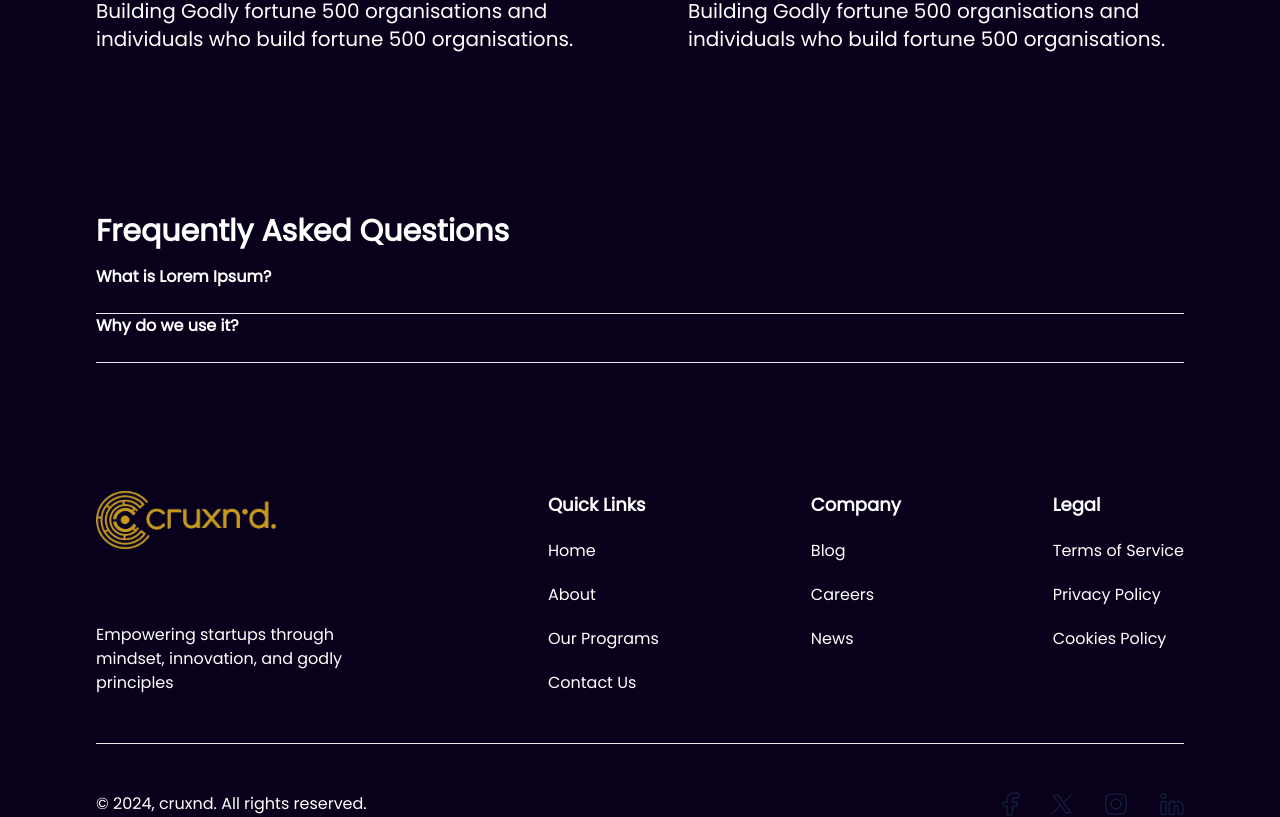
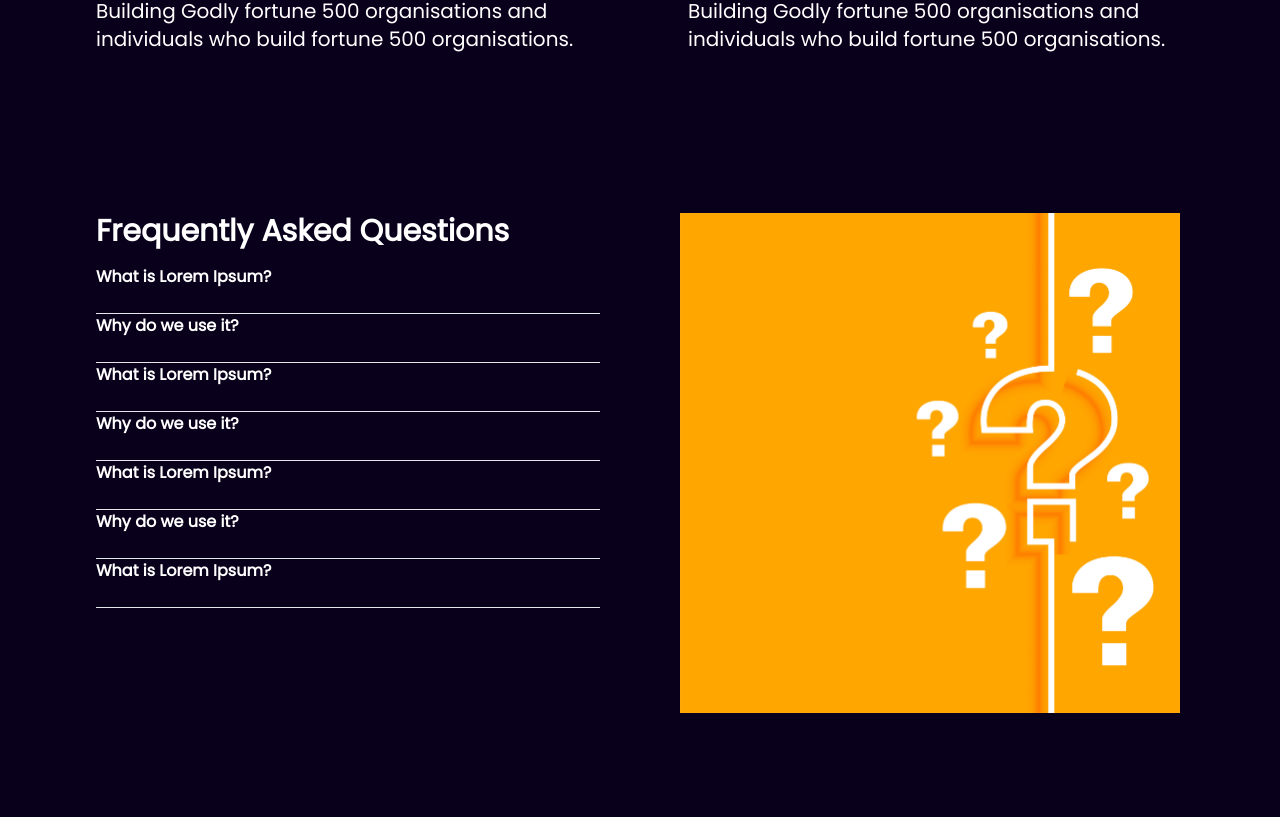
Before and after one commit to cruxnd/cruxnd, a Next.js app: page /about_us in a window 1280 px wide. Shown: the part 1570-2387 px from the top of the page. Built offline with nearby package versions, Linux system fonts and the light colour scheme.

Commit message:
Worked on the FAq

```diff
--- a/components/AboutHero.tsx
+++ b/components/AboutHero.tsx
@@ -2,7 +2,7 @@ import Image from "next/image";
 
 export default function AboutHero() {
   return (
-    <div className="px-6 md:px-12 lg:px-24 lg:py-20 h-[calc(100vh-85px)] relative flex items-center justify-center bg-[url('/images/herobg.jpg')]">
+    <div className="px-6 md:px-12 lg:px-24 lg:py-20 h-[calc(100vh-85px)] relative flex items-center justify-center bg-[url('/images/bg.svg')] bg-no-repeat bg-cover">
       <div className="absolute top-12 lg:top-[150px] left-6 lg:left-[200px] px-12 py-6 border-2 md:border-4 lg:border-2 hover:font-semibold cursor-pointer rounded-full text-center text-sm md:text-3xl lg:text-xl">
         Who are we?
       </div>
--- a/components/Faqs.tsx
+++ b/components/Faqs.tsx
@@ -1,7 +1,7 @@
 "use client";
 
+import Image from "next/image";
 import { useState } from "react";
-
 
 interface FaqItem {
   question: string;
@@ -19,17 +19,45 @@ const faqData: FaqItem[] = [
     answer:
       "It is a long established fact that a reader will be distracted by the readable content of a page when looking at its layout.",
   },
+  {
+    question: "What is Lorem Ipsum?",
+    answer:
+      "Lorem Ipsum is simply dummy text of the printing and typesetting industry.",
+  },
+  {
+    question: "Why do we use it?",
+    answer:
+      "It is a long established fact that a reader will be distracted by the readable content of a page when looking at its layout.",
+  },
+  {
+    question: "What is Lorem Ipsum?",
+    answer:
+      "Lorem Ipsum is simply dummy text of the printing and typesetting industry.",
+  },
+  {
+    question: "Why do we use it?",
+    answer:
+      "It is a long established fact that a reader will be distracted by the readable content of a page when looking at its layout.",
+  },
+  {
+    question: "What is Lorem Ipsum?",
+    answer:
+      "Lorem Ipsum is simply dummy text of the printing and typesetting industry.",
+  },
 ];
 
 export default function Faqs() {
   const [openIndex, setOpenIndex] = useState<number | null>(null);
 
   const toggleAnswer = (index: number) => {
-    setOpenIndex((prevIndex: number | null) => (prevIndex === index ? null : index));
+    setOpenIndex((prevIndex: number | null) =>
+      prevIndex === index ? null : index
+    );
   };
 
   return (
-    <div className="px-6 md:px-12 lg:px-24 lg:py-20">
+    <div className="px-6 md:px-12 lg:px-24 lg:py-20 flex flex-col lg:flex-row">
+      <div className="lg:w-1/2 lg:mr-20">
         <h1 className="text-3xl font-bold mb-4">Frequently Asked Questions</h1>
         <div className="">
           {faqData.map((item, index) => (
@@ -40,11 +68,22 @@ export default function Faqs() {
             >
               <div className="font-semibold">{item.question}</div>
               <div className="mt-2">
-              {openIndex === index && <div className="mt-2">{item.answer}</div>}
+                {openIndex === index && (
+                  <div className="mt-2">{item.answer}</div>
+                )}
               </div>
             </div>
           ))}
         </div>
       </div>
+      <div className="w-1/2">
+      <Image
+        src="/images/questions.jpg"
+        alt="Questions"
+        width={500}
+        height={500}
+      />
+      </div>
+    </div>
   );
 }
```
Also changed, not shown: public/images/bg.svg (added), public/images/questions.jpg (added). Lines whose indentation alone changed are shown as unchanged.
